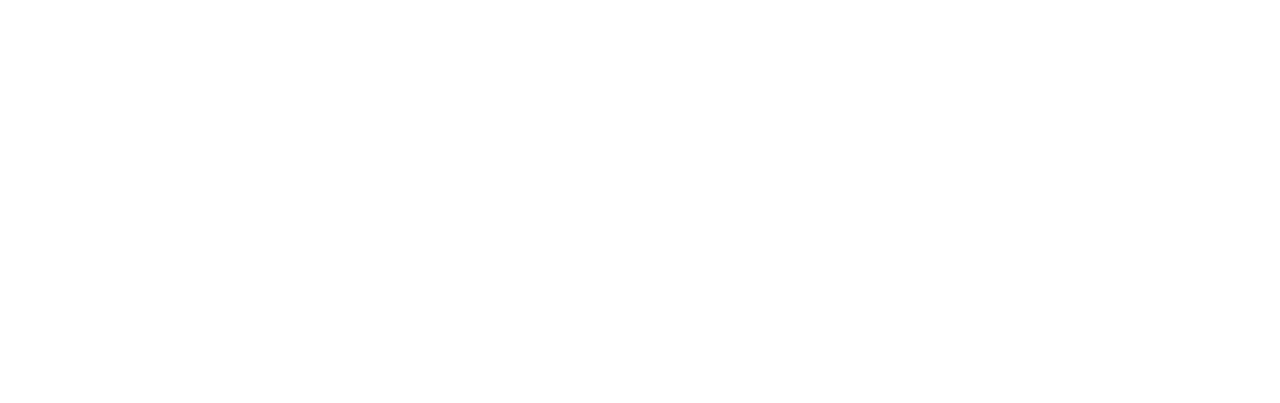
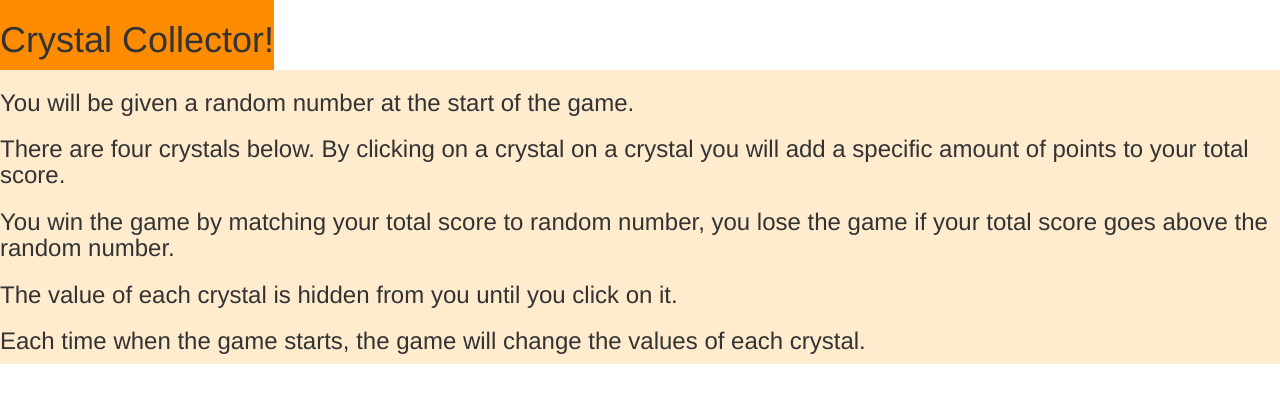
Before and after one commit to Nazaboy19/week-4-game, a PHP site: page / in a window 1280 px wide. Before the commit the part shown is empty. Shown: the top 403 px of the page. Run offline with PHP 8.4, Linux system fonts and the light colour scheme.

Commit message:
second commit first bit of hmtl body

```diff
--- a/assets/css/style.css
+++ b/assets/css/style.css
@@ -1 +1,13 @@
-style.css
+#CrystalC{
+	h1:#000000;
+}
+
+#wrapper{
+	background-color:#FF8C00;
+	float: left;
+}
+
+#wrapperbody{
+	background-color:#FFEBCD;
+	float: left;
+}
--- a/index.html
+++ b/index.html
@@ -1,9 +1,38 @@
 <!DOCTYPE html>
-<html>
+<html ang="en">
 <head>
+	<meta charset="UTF-8">
 	<title>My Game</title>
+	<link rel="stylesheet" type="text/css" href="assets/css/reset.css">
+    <link rel="stylesheet" type="text/css" href="assets/css/style.css">
+	<link rel="stylesheet" href="https://maxcdn.bootstrapcdn.com/bootstrap/3.3.6/css/bootstrap.min.css" integrity="sha384-1q8mTJOASx8j1Au+a5WDVnPi2lkFfwwEAa8hDDdjZlpLegxhjVME1fgjWPGmkzs7" crossorigin="anonymous">
+
 </head>
+
 <body>
+	<div id="wrapper">
 
-</body>
+	<h1 class="CrystalC">Crystal Collector!</h1>
+
+	</div>
+
+		<div id="wrapperbody">
+
+	<h3 class="bodyf"> You will be given a random number at the start of the game.</h3>
+
+	<h3 class="bodys"> There are four crystals below.
+	By clicking on a crystal on a crystal you will add a specific  amount of points to your total score.</h3>
+
+	<h3 class="bodyt"> You win the game by matching your total score to random number, you lose the game if your total score goes above the random number.</h3>
+
+	<h3 class="bodyfr"> The value of each crystal is hidden from you until you click on it.</h3>
+
+	<h3 class="bodyfv"> Each time when the game starts, the game will change the values of each crystal.</h3>
+
+	</div>
+
+
+	<script src="https://code.jquery.com/jquery-2.2.3.js"></script>
+	<script src="assets/javascript/game.js" type="text/javascript"></script>
+
 </html>
```
